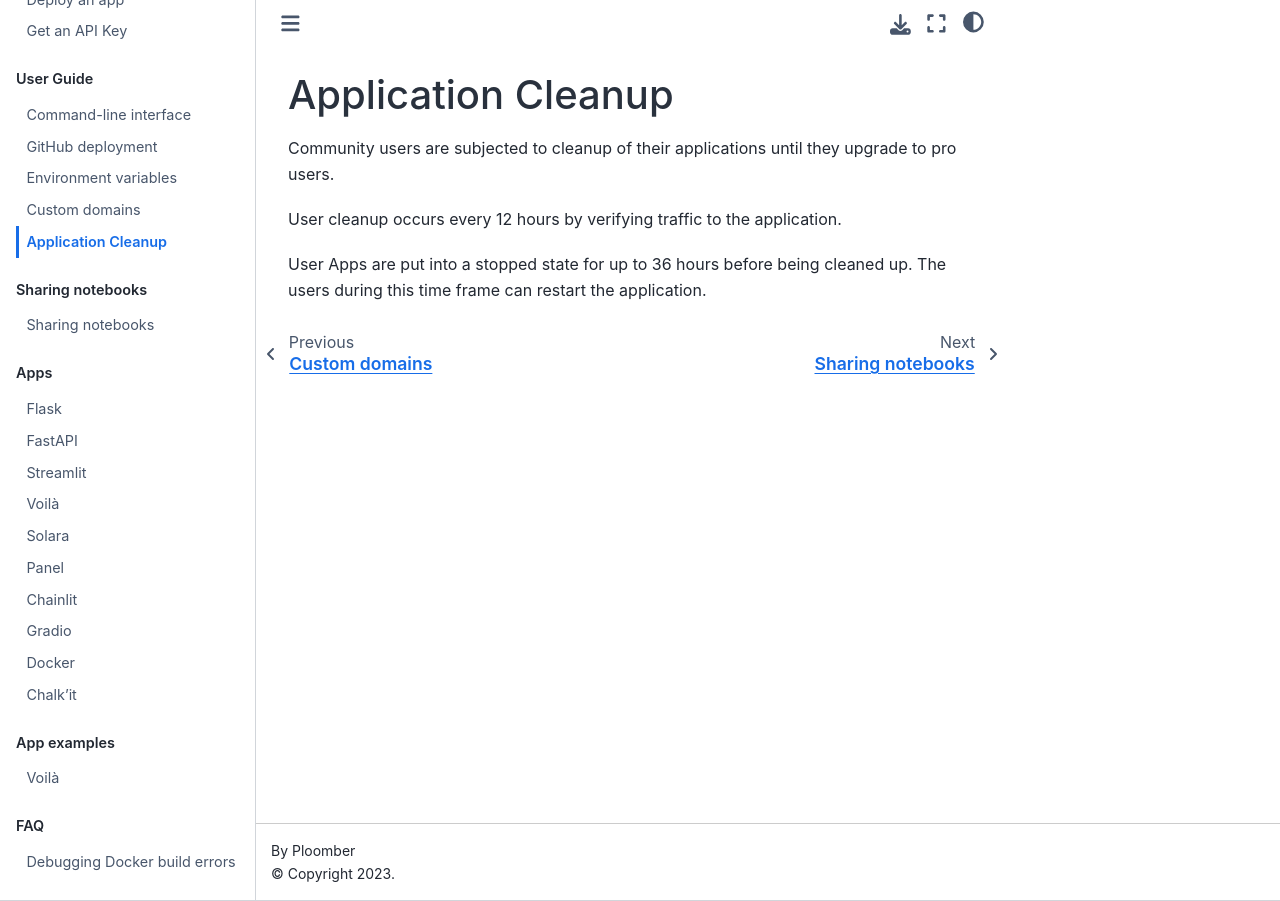
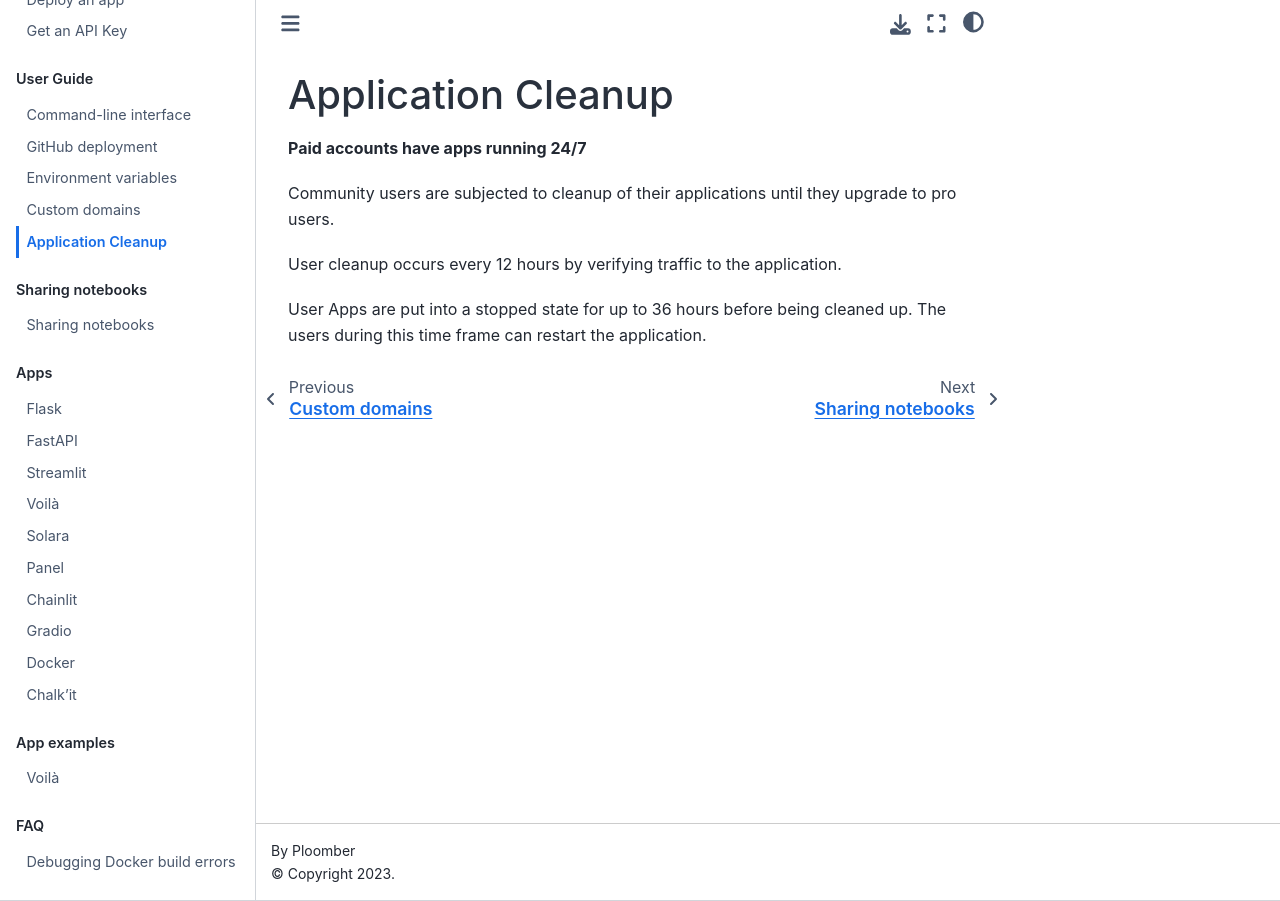
Before and after one commit to ploomber/doc, a Jupyter Book: the page built from doc/user-guide/application_cleanup.md, in a window 1280 px wide. Built offline with Jupyter Book 1.0.4 settings and Sphinx 7.4.7 and the Sphinx Book theme 1.1.4, drawn with Linux system fonts in a browser that asks for light colours.

Commit message:
Update doc/user-guide/application_cleanup.md

```diff
--- a/doc/user-guide/application_cleanup.md
+++ b/doc/user-guide/application_cleanup.md
@@ -1,4 +1,6 @@
 # Application Cleanup
+
+**Paid accounts have apps running 24/7**
 
 Community users are subjected to cleanup of their applications until they upgrade to pro users.
 
```
